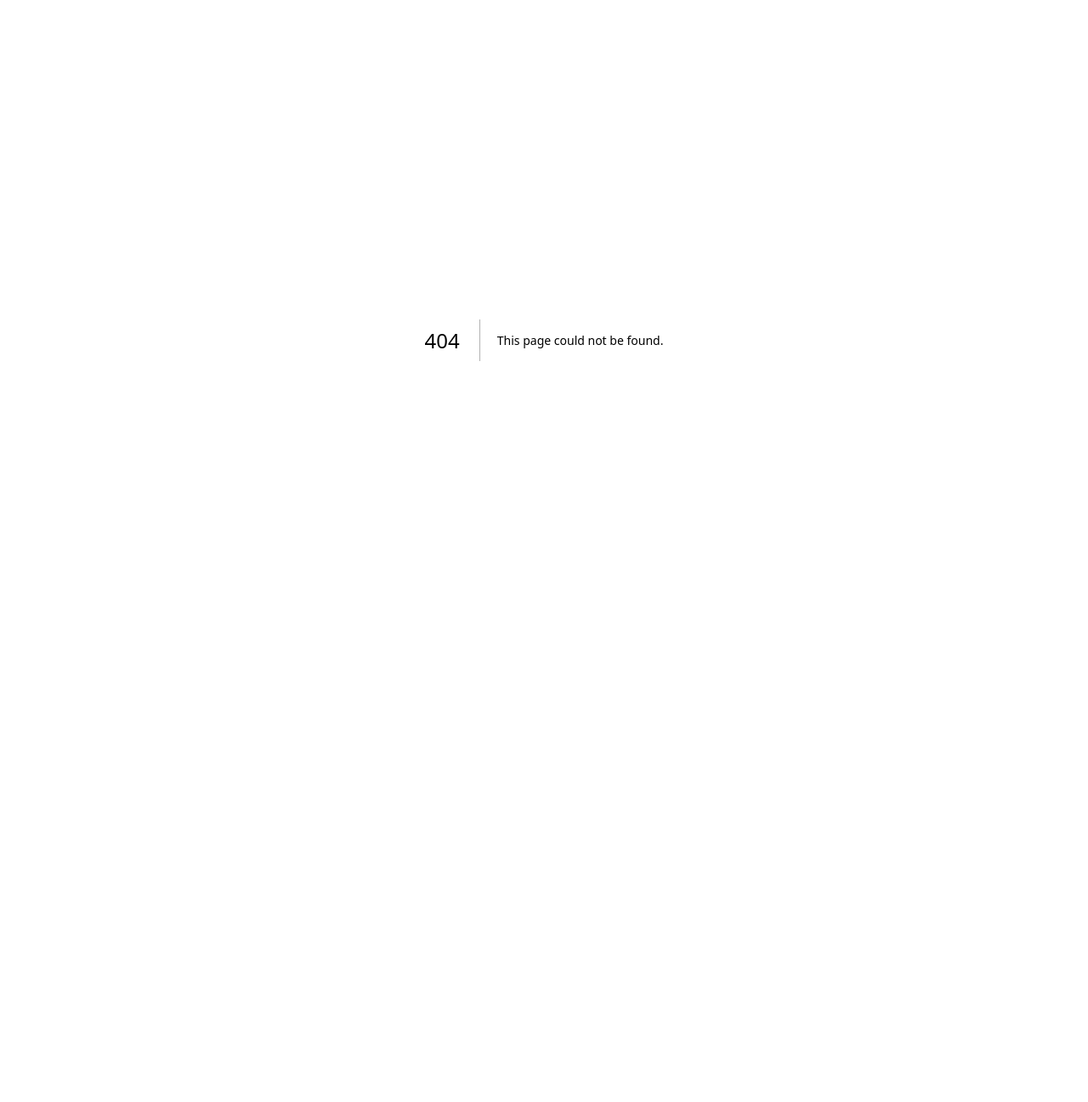
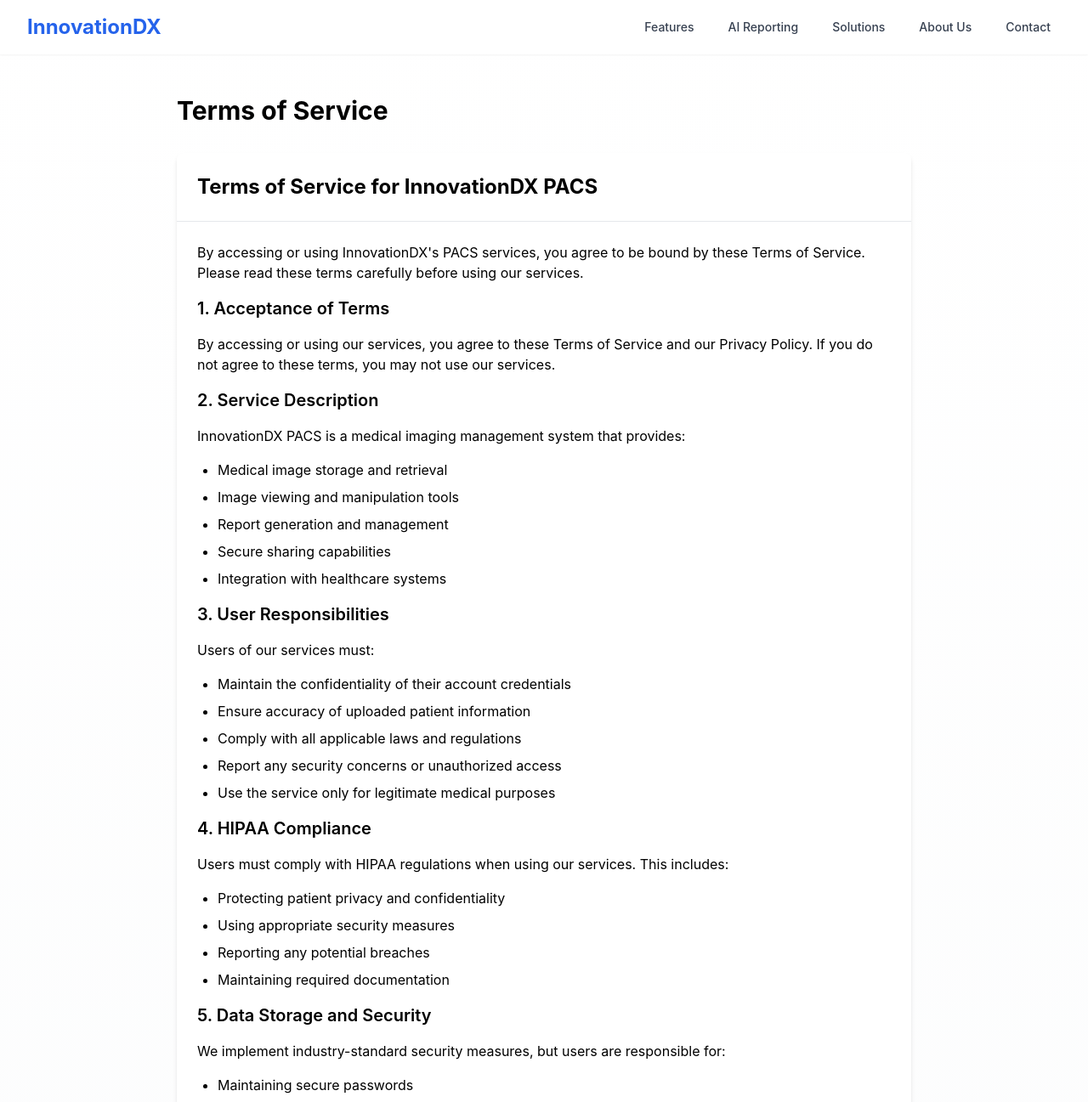
Before and after one commit to innovationdx-inc/landing-page, a Next.js app: page /terms in a window 1280 px wide. Before the commit this address had no page. Shown: the top 1297 px of the page at 85% size. Before the commit the page ends 800 px from the top, so only its background shows below. Built offline with nearby package versions, Linux system fonts and the light colour scheme.

Commit message:
added terms of service page and zoho chat

```diff
--- a/components/Contact.js
+++ b/components/Contact.js
@@ -100,7 +100,7 @@
               </div>
             </div>
           ) : (
-            <form onSubmit={handleSubmit} className="grid grid-cols-1 gap-y-6 sm:grid-cols-2 sm:gap-x-8">
+            <form onSubmit={handleSubmit} className="grid grid-cols-1 gap-y-6 sm:grid-cols-2 sm:gap-x-8" netlify>
               <div>
                 <label htmlFor="name" className="block text-sm font-medium text-gray-700">
                   Full name
--- a/components/Footer.js
+++ b/components/Footer.js
@@ -2,28 +2,28 @@
 
 const navigation = {
   solutions: [
-    { name: 'Hospital Enterprise PACS', href: '#solutions' },
-    { name: 'Radiology Practice PACS', href: '#solutions' },
-    { name: 'Specialty Clinic PACS', href: '#solutions' },
-    { name: 'Cloud Archive', href: '#solutions' },
-    { name: 'Teleradiology', href: '#solutions' },
+    // { name: 'Hospital Enterprise PACS', href: '#solutions' },
+    // { name: 'Radiology Practice PACS', href: '#solutions' },
+    // { name: 'Specialty Clinic PACS', href: '#solutions' },
+    // { name: 'Cloud Archive', href: '#solutions' },
+    // { name: 'Teleradiology', href: '#solutions' },
   ],
   support: [
-    { name: 'Documentation', href: '#' },
-    { name: 'Guides', href: '#' },
-    { name: 'API Status', href: '#' },
+    // { name: 'Documentation', href: '#' },
+    // { name: 'Guides', href: '#' },
+    // { name: 'API Status', href: '#' },
     { name: 'Support', href: '#contact' },
   ],
   company: [
     { name: 'About', href: '#' },
-    { name: 'Blog', href: '#' },
-    { name: 'Careers', href: '#' },
-    { name: 'Press', href: '#' },
-    { name: 'Partners', href: '#' },
+    // { name: 'Blog', href: '#' },
+    // { name: 'Careers', href: '#' },
+    // { name: 'Press', href: '#' },
+    // { name: 'Partners', href: '#' },
   ],
   legal: [
-    { name: 'Privacy', href: '#' },
-    { name: 'Terms', href: '#' },
+    // { name: 'Privacy', href: '#' },
+    { name: 'Terms', href: '/terms' },
     { name: 'HIPAA Compliance', href: '#' },
   ],
   social: [
--- a/pages/_app.js
+++ b/pages/_app.js
@@ -1,7 +1,27 @@
 import '../styles/globals.css';
+import Head from 'next/head';
 
 function MyApp({ Component, pageProps }) {
-  return <Component {...pageProps} />;
+  return (
+    <>
+      <Head>
+        <script
+          dangerouslySetInnerHTML={{
+            __html: `
+              window.$zoho=window.$zoho || {};
+              $zoho.salesiq=$zoho.salesiq||{ready:function(){}};
+            `
+          }}
+        />
+        <script
+          id="zsiqscript"
+          src="https://salesiq.zohopublic.com/widget?wc=siq6fff96a40123d01b0f4bd373ac30be2ad8bef79fee774a55f14de0ba75243b1e"
+          defer
+        />
+      </Head>
+      <Component {...pageProps} />
+    </>
+  );
 }
 
 export default MyApp;
--- /dev/null
+++ b/pages/terms.js
@@ -0,0 +1,150 @@
+import React from 'react';
+import Head from 'next/head';
+import Navbar from '../components/Navbar';
+import Footer from '../components/Footer';
+
+export default function TermsOfServicePage() {
+  return (
+    <div className="min-h-screen bg-gradient-to-b from-white to-gray-50">
+      <Head>
+        <title>Terms of Service | InnovationDX</title>
+        <meta name="description" content="Terms of Service for InnovationDX PACS solutions and services." />
+        <link rel="icon" href="/favicon.ico" />
+      </Head>
+
+      <Navbar />
+
+      <main>
+        <div className="container mx-auto p-4 space-y-6 max-w-4xl py-12">
+          <h1 className="text-3xl font-bold mb-8">Terms of Service</h1>
+
+          <div className="bg-white rounded-lg shadow-md overflow-hidden">
+            <div className="p-6 border-b border-gray-200 dark:border-gray-700">
+              <h2 className="text-2xl font-bold">Terms of Service for InnovationDX PACS</h2>
+            </div>
+            <div className="p-6 prose dark:prose-invert max-w-none space-y-4">
+              <p>
+                By accessing or using InnovationDX&apos;s PACS services, you agree to be bound by these Terms of Service. Please read these terms carefully before using our services.
+              </p>
+
+              <h2 className="text-xl font-semibold mt-6">1. Acceptance of Terms</h2>
+              <p>
+                By accessing or using our services, you agree to these Terms of Service and our Privacy Policy. If you do not agree to these terms, you may not use our services.
+              </p>
+
+              <h2 className="text-xl font-semibold mt-6">2. Service Description</h2>
+              <p>
+                InnovationDX PACS is a medical imaging management system that provides:
+              </p>
+              <ul className="list-disc pl-6 space-y-2">
+                <li>Medical image storage and retrieval</li>
+                <li>Image viewing and manipulation tools</li>
+                <li>Report generation and management</li>
+                <li>Secure sharing capabilities</li>
+                <li>Integration with healthcare systems</li>
+              </ul>
+
+              <h2 className="text-xl font-semibold mt-6">3. User Responsibilities</h2>
+              <p>Users of our services must:</p>
+              <ul className="list-disc pl-6 space-y-2">
+                <li>Maintain the confidentiality of their account credentials</li>
+                <li>Ensure accuracy of uploaded patient information</li>
+                <li>Comply with all applicable laws and regulations</li>
+                <li>Report any security concerns or unauthorized access</li>
+                <li>Use the service only for legitimate medical purposes</li>
+              </ul>
+
+              <h2 className="text-xl font-semibold mt-6">4. HIPAA Compliance</h2>
+              <p>
+                Users must comply with HIPAA regulations when using our services. This includes:
+              </p>
+              <ul className="list-disc pl-6 space-y-2">
+                <li>Protecting patient privacy and confidentiality</li>
+                <li>Using appropriate security measures</li>
+                <li>Reporting any potential breaches</li>
+                <li>Maintaining required documentation</li>
+              </ul>
+
+              <h2 className="text-xl font-semibold mt-6">5. Data Storage and Security</h2>
+              <p>
+                We implement industry-standard security measures, but users are responsible for:
+              </p>
+              <ul className="list-disc pl-6 space-y-2">
+                <li>Maintaining secure passwords</li>
+                <li>Ensuring proper access controls</li>
+                <li>Following security best practices</li>
+                <li>Reporting security incidents promptly</li>
+              </ul>
+
+              <h2 className="text-xl font-semibold mt-6">6. Service Availability</h2>
+              <p>
+                While we strive for maximum uptime, we do not guarantee uninterrupted service. We reserve the right to:
+              </p>
+              <ul className="list-disc pl-6 space-y-2">
+                <li>Perform maintenance and updates</li>
+                <li>Modify or discontinue features</li>
+                <li>Address technical issues</li>
+                <li>Implement security measures</li>
+              </ul>
+
+              <h2 className="text-xl font-semibold mt-6">7. Intellectual Property</h2>
+              <p>
+                All content and software provided as part of our services are protected by intellectual property rights. Users may not:
+              </p>
+              <ul className="list-disc pl-6 space-y-2">
+                <li>Copy or modify the software</li>
+                <li>Reverse engineer the system</li>
+                <li>Remove copyright notices</li>
+                <li>Use our trademarks without permission</li>
+              </ul>
+
+              <h2 className="text-xl font-semibold mt-6">8. Termination</h2>
+              <p>
+                We reserve the right to terminate or suspend access to our services for:
+              </p>
+              <ul className="list-disc pl-6 space-y-2">
+                <li>Violation of these terms</li>
+                <li>Non-payment of fees</li>
+                <li>Illegal or unauthorized use</li>
+                <li>Security concerns</li>
+              </ul>
+
+              <h2 className="text-xl font-semibold mt-6">9. Limitation of Liability</h2>
+              <p>
+                To the extent permitted by law, InnovationDX shall not be liable for:
+              </p>
+              <ul className="list-disc pl-6 space-y-2">
+                <li>Service interruptions</li>
+                <li>Data loss or corruption</li>
+                <li>Indirect or consequential damages</li>
+                <li>Third-party actions or content</li>
+              </ul>
+
+              <h2 className="text-xl font-semibold mt-6">10. Changes to Terms</h2>
+              <p>
+                We may modify these terms at any time. Continued use of our services after changes constitutes acceptance of the modified terms.
+              </p>
+
+              <h2 className="text-xl font-semibold mt-6">Contact Information</h2>
+              <p>
+                For questions about these Terms of Service, please contact:
+              </p>
+              <div className="mt-4 space-y-2">
+                <p>InnovationDX, Inc.</p>
+                <p>Email: support@innovationdx.com</p>
+              </div>
+
+              <div className="mt-8 p-4 rounded-lg">
+                <p className="text-sm">
+                  Last updated: {new Date().toLocaleDateString()}
+                </p>
+              </div>
+            </div>
+          </div>
+        </div>
+      </main>
+
+      <Footer />
+    </div>
+  );
+}
```
